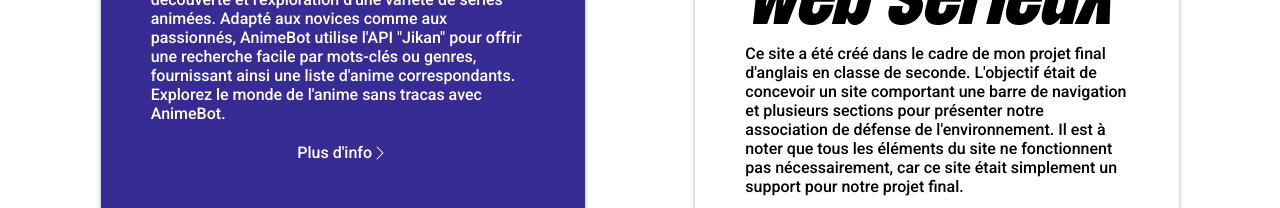
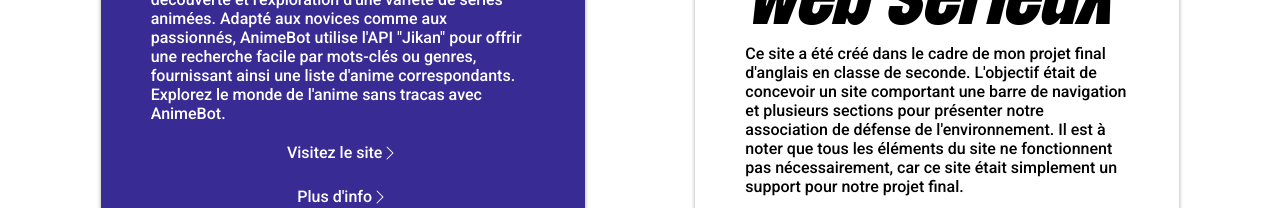
Before and after one commit to Jonas0o0/Portfolio, a plain HTML site: page index.html in a window 1280 px wide. Shown: the part 3640-3848 px from the top of the page. Drawn offline with nearby package versions, Linux system fonts and the light colour scheme.

Commit message:
Update index.html

```diff
--- a/index.html
+++ b/index.html
@@ -123,6 +123,12 @@
             <div data-aos="fade-right" class="box">
                 <h1>AnimeBot</h1>
                 <p>AnimeBot est un bot Discord développé en Python axé sur l'univers de l'anime, conçu pour simplifier la découverte et l'exploration d'une variété de séries animées. Adapté aux novices comme aux passionnés, AnimeBot utilise l'API "Jikan" pour offrir une recherche facile par mots-clés ou genres, fournissant ainsi une liste d'anime correspondants. Explorez le monde de l'anime sans tracas avec AnimeBot.</p>
+                <a href="https://jonas0o0.github.io/AnimeBot/">
+                    Visitez le site
+                    <svg xmlns="http://www.w3.org/2000/svg" width="16" height="16" fill="currentColor" class="bi bi-chevron-right" viewBox="0 0 16 16">
+                        <path fill-rule="evenodd" d="M4.646 1.646a.5.5 0 0 1 .708 0l6 6a.5.5 0 0 1 0 .708l-6 6a.5.5 0 0 1-.708-.708L10.293 8 4.646 2.354a.5.5 0 0 1 0-.708"/>
+                    </svg>
+                </a>
                 <a href="src/soon.html">
                     Plus d'info
                     <svg xmlns="http://www.w3.org/2000/svg" width="16" height="16" fill="currentColor" class="bi bi-chevron-right" viewBox="0 0 16 16">
```
